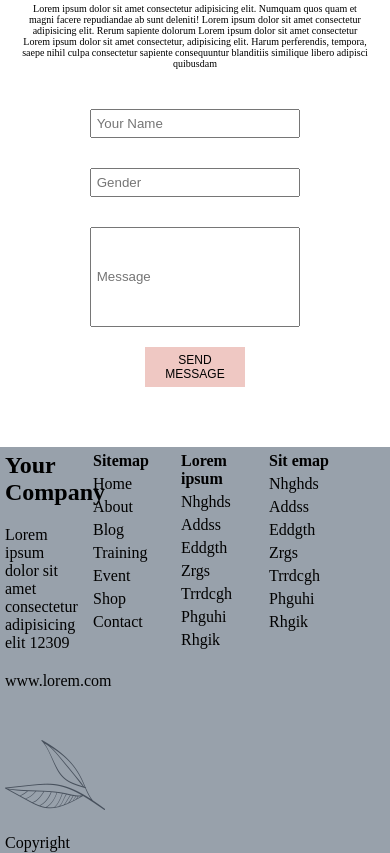
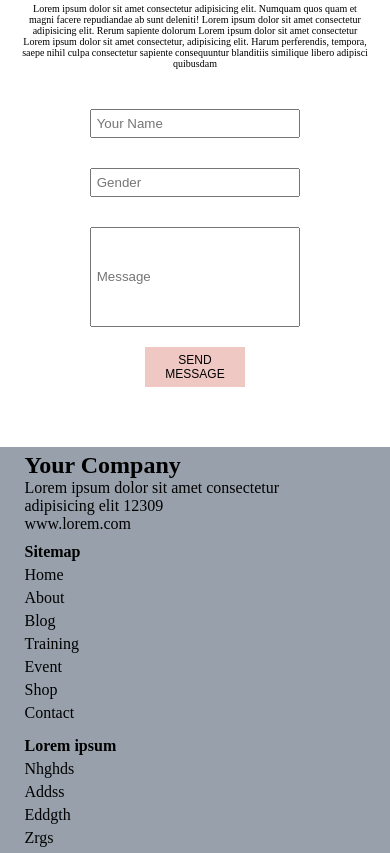
Before and after one commit to snehalwarke96/savit-proj, a plain HTML site: page index.html in a window 390 px wide. Shown: the part 5099-5952 px from the top of the page. Drawn offline with Linux system fonts and the light colour scheme.

Commit message:
Add files via upload

```diff
--- a/css/style.css
+++ b/css/style.css
@@ -263,6 +263,7 @@ transform: translateY(4px);
     /* margin: auto; */
     margin: 40px auto;
     height: auto;
+
 }
 
 .prog{
@@ -275,6 +276,7 @@ transform: translateY(4px);
    font-size: var(--paraFont);
    /* height: 200px; */
    text-align: center;
+
 }
 
 .prog img{
@@ -349,6 +351,7 @@ transform: translateY(4px);
     bottom: 4%;
     right: 4%;
     z-index: 1;
+
 }
 
 
@@ -510,7 +513,7 @@ transform: translateY(4px);
     position: absolute;
     left: 35%;
     bottom: 5%;
-    z-index: -1;
+    z-index: -5;
     width: 15%;
     /* background-color: aqua; */
 }
@@ -541,6 +544,7 @@ width: 250px;
 text-align: center;
 border: 2px solid whitesmoke;
 box-shadow: 0 5px 5px 0 rgb(180, 175, 175) ;
+
 }
 
 .eventprog img{
@@ -612,7 +616,7 @@ footer{
 
     /* background-color: bisque; */
 }
-.footDiv div{
+.footDiv > div{
 margin: 5px;
     width: 20%;
     /* background-color: aqua; */
@@ -633,12 +637,9 @@ margin: 5px;
 
 }
 
-.footdiv1 div{
-    width: 90%;
-    /* background-color: antiquewhite; */
-    /* text-align: justify; */
-    margin: 20px 0;
-}
+
+
+
 
 
 
@@ -689,11 +690,17 @@ margin: 5px;
     .footDiv{
 
         flex-wrap: wrap;
-        width: 100%;
+
 
 
         /* background-color: bisque; */
     }
+    .footDiv > div{
+        margin: 5px;
+            width: 80%;
+            /* background-color: aqua; */
+
+        }
 
 }
 @media only screen and (max-width:500px) {
--- a/index.html
+++ b/index.html
@@ -83,7 +83,7 @@
 
 </section>
 
-<section id="About">
+ <section id="About">
     <div class="abtImg">
         <div class="abtCont">
             <div class="homeHeading">
@@ -334,15 +334,17 @@
 
 <footer>
 <div class="footDiv">
-    <div class="footdiv1">
+    <div class="footDiv1">
        <h2>Your Company</h2>
-       <div>
-       Lorem ipsum dolor sit amet consectetur adipisicing elit 12309</div>
-    <div>www.lorem.com</div>
+     <div>
+       <div>Lorem ipsum dolor sit amet consectetur adipisicing elit 12309</div>
+      <div>www.lorem.com</div>
+     </div>
 
     </div>
-    <div>
+    <div class="footDiv1">
         <h4>Sitemap</h4>
+        <div>
         <ul class="list2">
             <li> <a href="#Home">Home</a> </li>
             <li> <a href="#About">About</a> </li>
@@ -353,8 +355,10 @@
             <li> <a href="#Contact">Contact</a> </li>
           </ul>
     </div>
-    <div>
+    </div>
+    <div class="footDiv1">
         <h4>Lorem ipsum</h4>
+        <div>
         <ul class="list2">
         <li>Nhghds</li>
         <li>Addss</li>
@@ -364,9 +368,11 @@
         <li>Phguhi</li>
         <li>Rhgik</li>
           </ul>
+        </div>
     </div>
-    <div>
+    <div class="footDiv1">
         <h4>Sit emap</h4>
+        <div>
         <ul class="list2">
             <li>Nhghds</li>
             <li>Addss</li>
@@ -376,8 +382,9 @@
             <li>Phguhi</li>
             <li>Rhgik</li>
               </ul>
+            </div>
     </div>
-    <div class="footdiv1" >
+    <div class="footDiv1">
         <div>
             <img src="./Vectorbg/30.png" alt="">
         </div>
```
